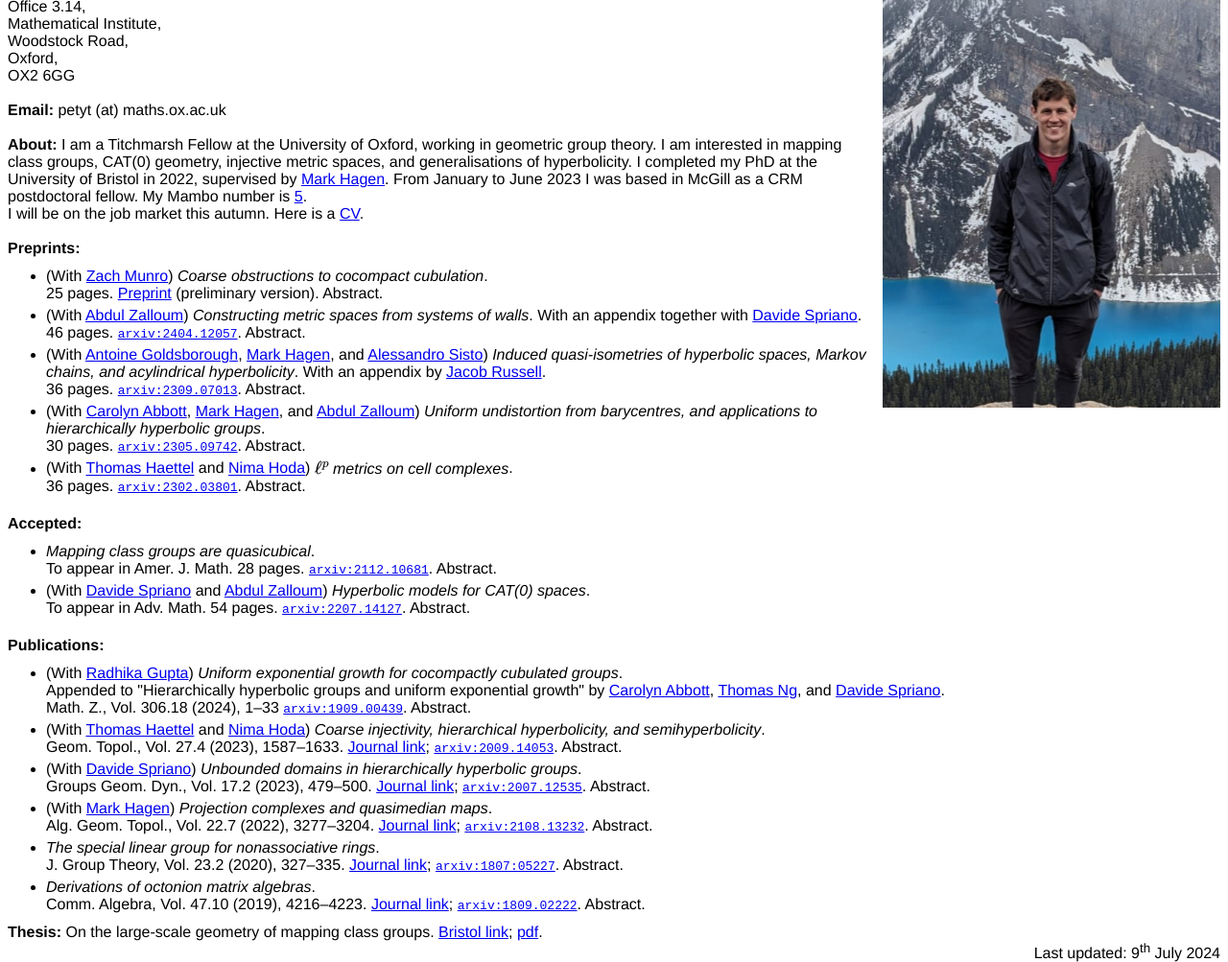
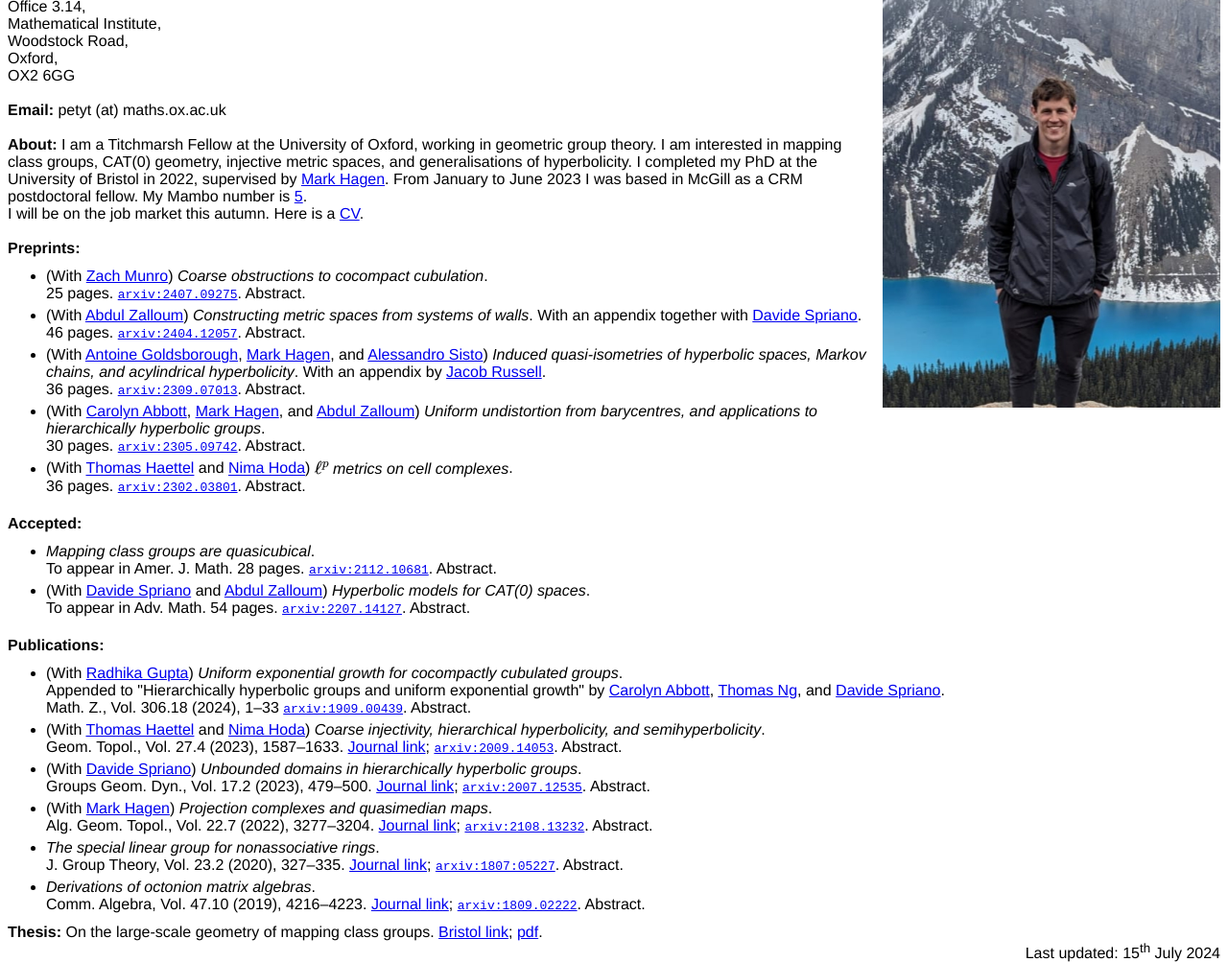
Before and after one commit to HPetyt/HPetyt.github.io, a plain HTML site: page index.html in a window 1280 px wide. Shown: the part 86-1089 px from the top of the page at 96% size. Drawn offline with nearby package versions, Linux system fonts and the light colour scheme; some packages are replaced by stand-ins of ours.

Commit message:
Update index.html

```diff
--- a/index.html
+++ b/index.html
@@ -54,7 +54,7 @@ I organise the <a href="https://sites.google.com/view/brijges">Junior Geometry S
 
 <li>
 <div> (With <a href="https://www.zachymunro.com/">Zach Munro</a>) <i>Coarse obstructions to cocompact cubulation</i>. </div>
-<div> 25 pages. <a href="https://hpetyt.github.io/rbf.pdf">Preprint</a> (preliminary version). <pointertext onclick="displayabs('a13')">Abstract</pointertext>. </div>
+<div> 25 pages. <a href="https://arxiv.org/abs/2407.09275"><tt>arxiv:2407.09275</tt></a>. <pointertext onclick="displayabs('a13')">Abstract</pointertext>. </div>
 <div id="a13", style='margin-left: 20px'> <br style="line-height: 5px"/> We provide geometric methods to both lower- and upper-bound the large-scale dimension of CAT(0) cube complexes quasiisometric to a given group $G$. When these bounds overlap, this provides obstructions to $G$ being cocompactly cubulated. More strongly, it prevents $G$ from being a coarse median space.
 <br><br style="line-height: 5px"/> As applications, we show that many free-by-cyclic groups cannot be cocompactly cubulated, and that any tubular group with a coarse median is virtually compact special. <br></div>
 <br style="line-height: 10px"/>
@@ -151,7 +151,7 @@ I organise the <a href="https://sites.google.com/view/brijges">Junior Geometry S
 
 <br>
 
-<span style="float:right;"> Last updated: 9<sup>th</sup> July 2024 </span>
+<span style="float:right;"> Last updated: 15<sup>th</sup> July 2024 </span>
 
 </body>
 </html>
```
